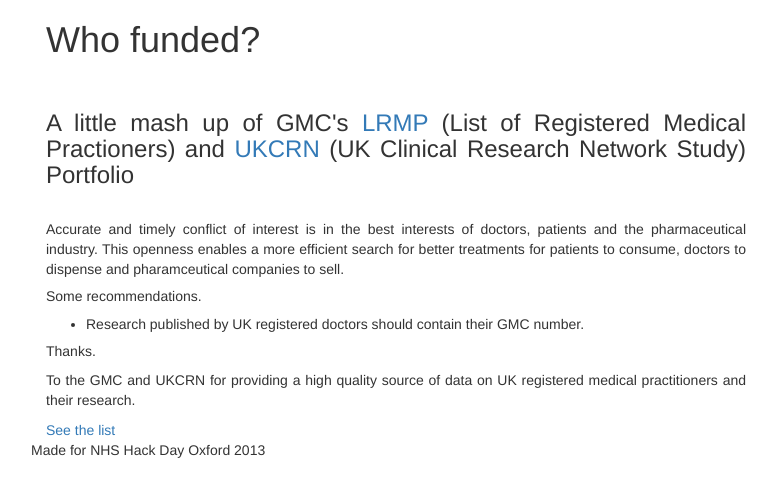
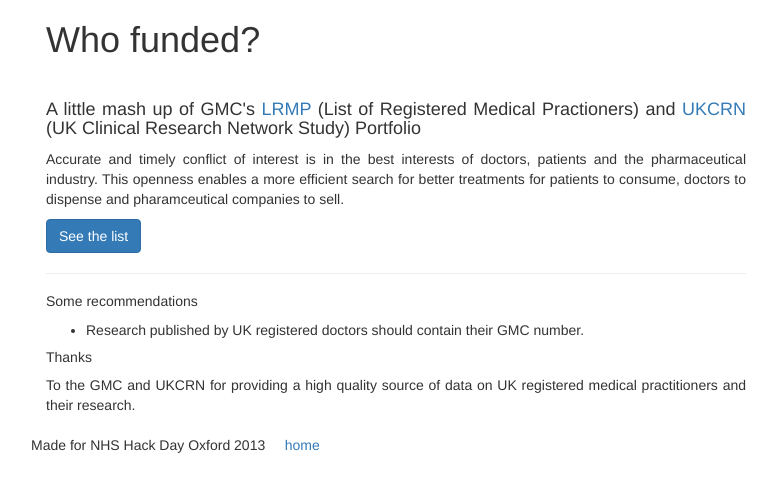
Before and after one commit to nhshackday/lict2, a Django app: page / in a window 1280 px wide. Shown: the top 497 px of the page, without its empty margins (24-801 px from the left). Run offline with Django 3.2, Linux system fonts and the light colour scheme; some libraries are stand-ins or nearby versions.

Commit message:
some content and  styling

```diff
--- a/lict2/conflict/templates/conflict/base.html
+++ b/lict2/conflict/templates/conflict/base.html
@@ -13,15 +13,17 @@
     <body>
         <section class="container">
             {% block content %}
+            <br>
+            <br>
             {% endblock %}
         </section>
-
+        <br>
         <!-- starts footer -->
         <div id="footer">
             <div class="container">
                 <div class="row">
                     <div class="span10">
-                        <p>Made for NHS Hack Day Oxford 2013</p>
+                        <p>Made for NHS Hack Day Oxford 2013 &nbsp; &nbsp; <a href=".">home</a></p>
                     </div>
                 </div>
             </div>
--- a/lict2/conflict/templates/conflict/doctor_list.html
+++ b/lict2/conflict/templates/conflict/doctor_list.html
@@ -1,6 +1,7 @@
 {% extends "conflict/base.html" %}
 
 {% block content %}
+<a href=".">home </a>
     <table>
         <thead>
             <tr>
--- a/lict2/conflict/templates/conflict/landing_page.html
+++ b/lict2/conflict/templates/conflict/landing_page.html
@@ -7,19 +7,21 @@
     <br>
 
     <div style="width:700px;" align="justify">
-      <h3>
+      <h4>
         A little mash up of GMC's <a href="http://www.gmc-uk.org/doctors/register/LRMP.asp">LRMP</a> (List of Registered Medical Practioners) and
         <a href="http://public.ukcrn.org.uk/search/"> UKCRN </a> (UK Clinical Research Network Study) Portfolio
-      </h3>
-
-      <br>
+      </h4>
 
       <p>
         Accurate and timely conflict of interest is in the best interests of doctors, patients and the pharmaceutical industry.  This openness enables a more efficient search for better treatments for patients to consume, doctors to dispense and pharamceutical companies to sell.
       </p>
 
+      <a href="./doctors/interesting" class="btn btn-primary btn-large">See the list</a>
+
+      <hr>
+
       <h5>
-        Some recommendations.
+        Some recommendations
       </h5>
       <ul>
         <li>
@@ -28,13 +30,11 @@
       </ul>
 
       <h5>
-        Thanks.
+        Thanks
       </h5>
-      <p>
+      <span>
         To the GMC and UKCRN for providing a high quality source of data on UK registered medical practitioners and their research.
-      </p>
+      </span>
     </div>
 
-    <a href="./doctors">See the list</a>
-
 {% endblock %}
```
